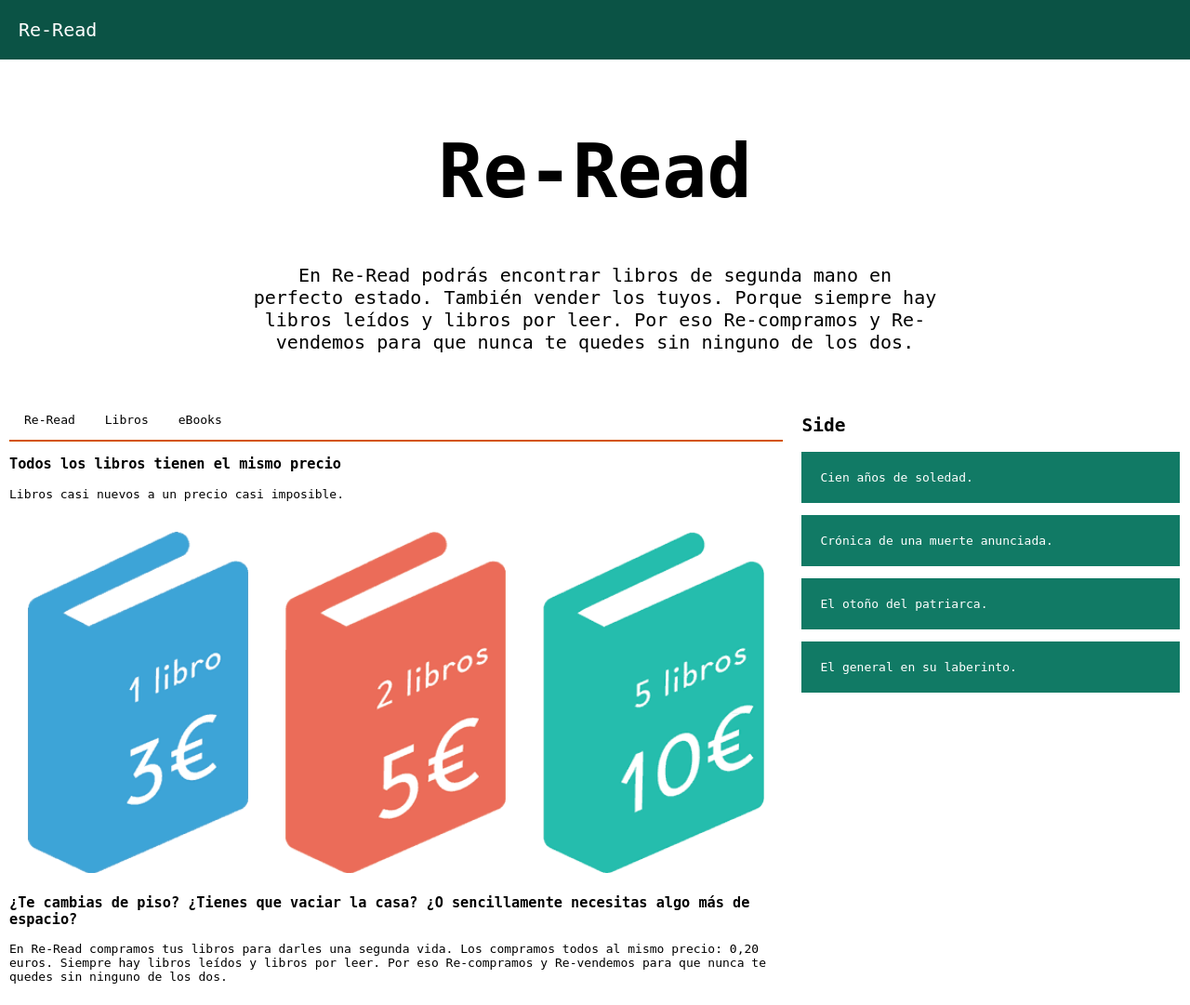
After one commit to xavier-barrios/re-read-php, a PHP site: page /view/libros.html in a window 1280 px wide. The commit adds this page. Shown: the whole page at 93% size. Run offline with PHP 8.4, Linux system fonts and the light colour scheme.

Commit message:
subida final tercer video

```diff
--- a/css/estilos.css
+++ b/css/estilos.css
@@ -83,9 +83,18 @@ body {
   clear: both;
 }
 
+.alineacionImg{
+  float: left; /*harmos que se valla para la izquierda*/
+  width: 33.3%;
+  padding: 20px;
+}
+
+.alineacionImg img {
+  width: 100%;
+}
 /* Responsive layout - makes the three columns stack on top of each other instead of next to each other */
 @media screen and (max-width: 600px) {
-  .column.side, .column.middle {
+  .column.left, .column.right , .topnav a{
     width: 100%;
   }
 }
--- /dev/null
+++ b/view/libros.html
@@ -0,0 +1,56 @@
+<!DOCTYPE html>
+<html lang="en">
+<head>
+<title>CSS Website Layout</title>
+<meta charset="utf-8">
+<meta name="viewport" content="width=device-width, initial-scale=1">
+<link rel="stylesheet" type="text/css" href="../css/estilos.css">
+</head>
+<body>
+  <div class="logo">Re-Read</div>
+
+
+
+<div class="header">
+  <h1>Re-Read</h1>
+  <p>En Re-Read podrás encontrar libros de segunda mano en perfecto estado. También vender los tuyos. Porque siempre hay libros leídos y libros por leer. Por eso Re-compramos y Re-vendemos para que nunca te quedes sin ninguno de los dos.</p>
+</div>
+
+
+
+<div class="row">
+
+  <div class="column left">
+    <div class="topnav">
+      <a href="../index.html">Re-Read</a>
+      <a href="libros.html">Libros</a>
+      <a href="#">eBooks</a>
+    </div>
+    <h3>Todos los libros tienen el mismo precio</h3>
+    <p>Libros casi nuevos a un precio casi imposible.</p>
+    <!-- imagenes con precio de libro -->
+
+  <div class="alineacionImg">
+    <img src="../img/1-libro-3€.gif" alt="imagen 1">
+  </div>
+  <div class="alineacionImg">
+    <img src="../img/2-libros-5€.gif" alt="imagen 2">
+  </div>
+  <div class="alineacionImg">
+    <img src="../img/5-libros-10€.gif" alt="imagen 3">
+  </div>
+    <h3>¿Te cambias de piso? ¿Tienes que vaciar la casa? ¿O sencillamente necesitas algo más de espacio?</h3>
+    <p>En Re-Read compramos tus libros para darles una segunda vida. Los compramos todos al mismo precio: 0,20 euros. Siempre hay libros leídos y libros por leer. Por eso Re-compramos y Re-vendemos para que nunca te quedes sin ninguno de los dos.</p>
+  </div>
+
+  <div class="column right">
+    <h2>Side</h2>
+    <p>Cien años de soledad.</p>
+    <p>Crónica de una muerte anunciada.</p>
+    <p>El otoño del patriarca.</p>
+    <p>El general en su laberinto.</p>
+  </div>
+</div>
+
+</body>
+</html>
```
Also changed, not shown: index.html (+9 -5 lines), img/1-libro-3€.gif (added), img/2-libros-5€.gif (added), img/5-libros-10€.gif (added).
